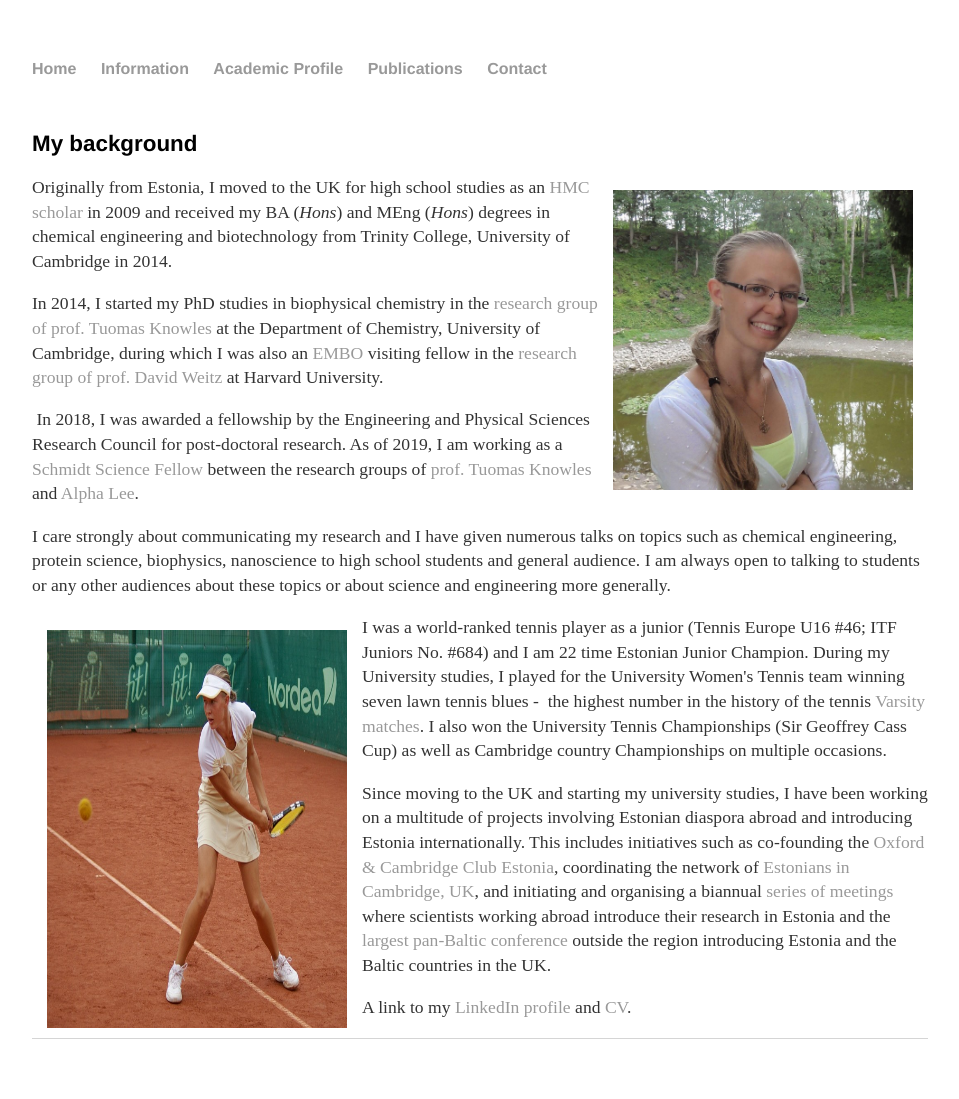
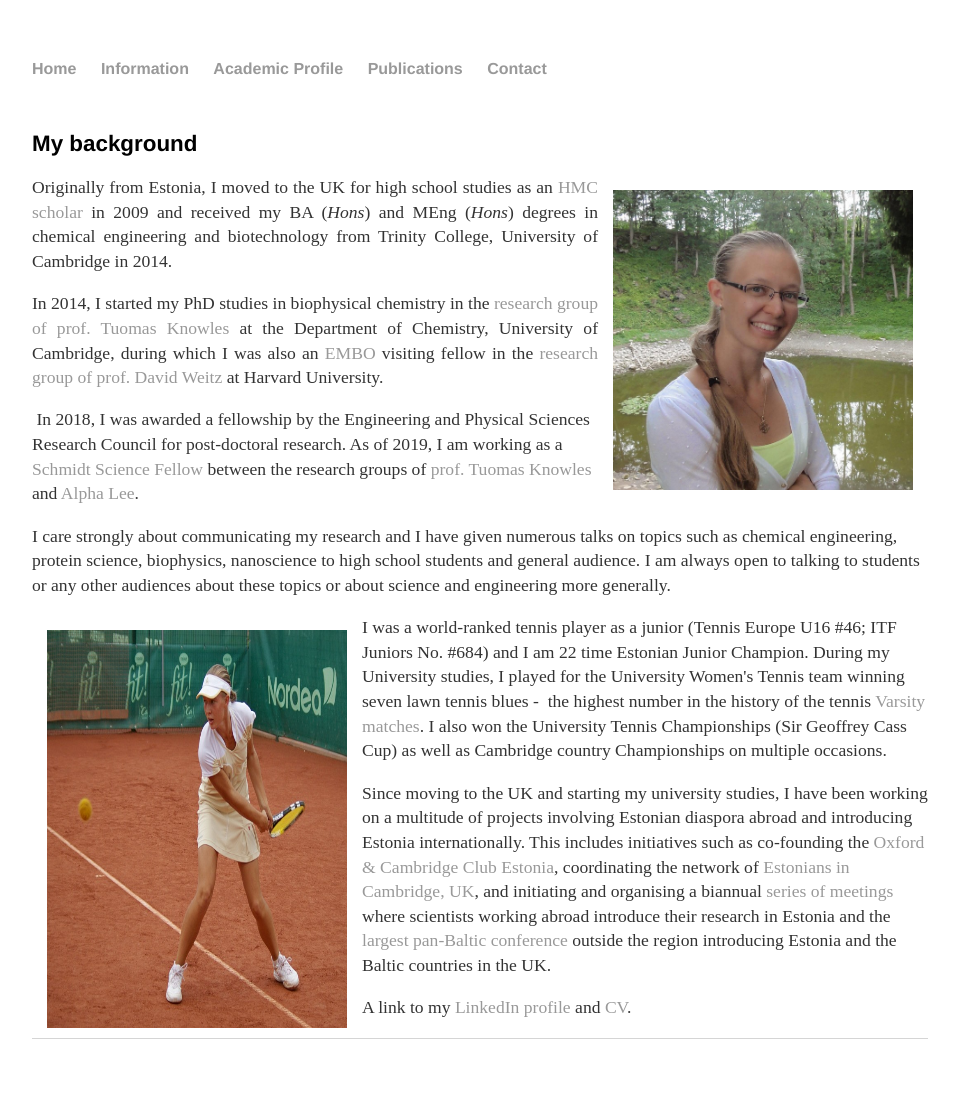
Before and after one commit to kadiliissaar/kadiliissaar.github.io, a Jekyll site: the page built from background/index.html, in a window 1280 px wide. Shown: the whole page, without its empty margins (160-1119 px from the left). Built offline with Jekyll 4.4.1, drawn with Linux system fonts in a browser that asks for light colours.

Commit message:
Update index.html

```diff
--- a/background/index.html
+++ b/background/index.html
@@ -6,13 +6,13 @@ title: Kadi Liis Saar
 </br>
 	<h2>My background</h2>
 
-	<p>
+	<p align="justify">
 <img src="https://github.com/kadiliissaar/kadiliissaar.github.io/raw/master/Photos/Kadi.jpg" style="float:right;width:300px;height:300px;margin:15px;">
 Originally from Estonia, I moved to the UK for high school studies as an
 <a href="https://www.hmc.org.uk/about-hmc/projects/">HMC scholar</a> in 2009 and received my BA (<i>Hons</i>) and
 MEng (<i>Hons</i>) degrees in chemical engineering and biotechnology from Trinity College, University of Cambridge in 2014.</p>
 
-	<p> In 2014, I started my PhD studies in biophysical chemistry in the
+	<p align="justify"> In 2014, I started my PhD studies in biophysical chemistry in the
 <a href="https://www-knowles.ch.cam.ac.uk/">research group of prof. Tuomas Knowles</a> at the Department of Chemistry,
 University of Cambridge, during which I was also an <a href="http://embo.org/">EMBO</a> visiting fellow in the
 <a href="https://weitzlab.seas.harvard.edu/">research group of prof. David Weitz</a> at Harvard University. </p>
```
